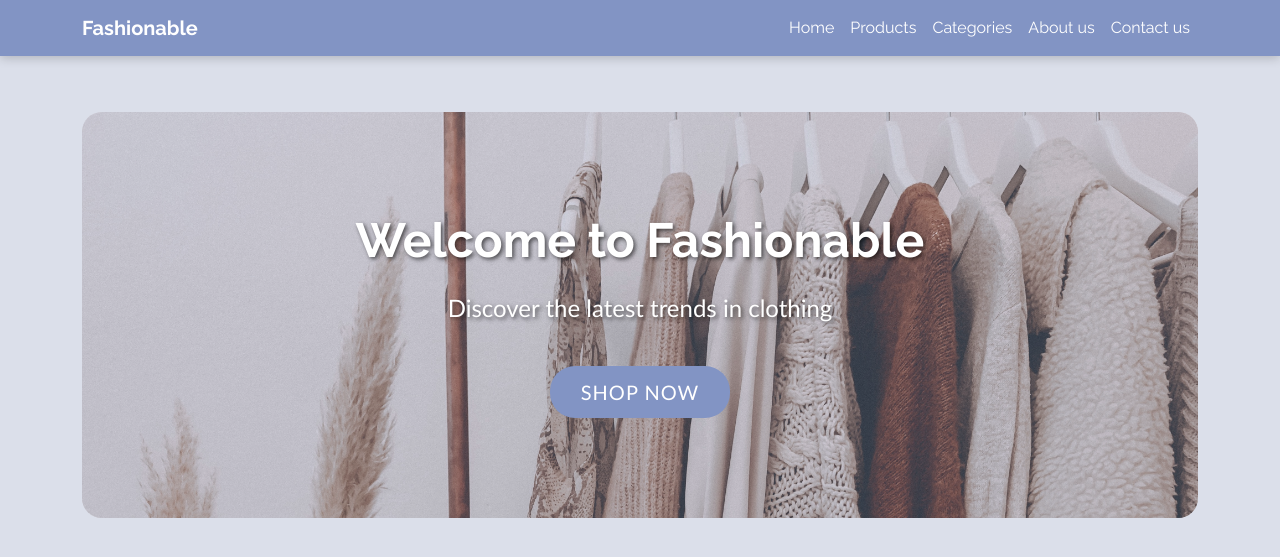
After one commit to 1391819/SFIA-CRUD-core-project, a Flask app: template application/templates/index.html in a window 1280 px wide. The commit adds this page. Shown: the top 557 px of the page. Run offline with Flask 3, Linux system fonts and the light colour scheme; the template is opened without the code that fills it, so the values that code supplies are empty; parts of the project's set-up code (start-up, migrations or seed data) failed here and were passed over.

Commit message:
RN: create index.html template + stylesheet and added to navbar

```diff
--- a/application/static/css/styles.css
+++ b/application/static/css/styles.css
@@ -1,13 +1,13 @@
 /* ------------------------------------- */
 /* Main styling */
 body {
-    background-color: #DBDFEA;
+    background-color: rgb(219, 223, 234);
     font-family: 'Trebuchet MS', 'Lucida Sans Unicode', 'Lucida Grande', 'Lucida Sans', Arial, sans-serif
 }
 
 h1, h2, h3, h4, h5, h6 {
     font-family: 'Raleway', sans-serif;
-    color: #8294C4;
+    color: rgb(130, 148, 196);
 }
 
 h1 {
@@ -35,19 +35,73 @@ p {
 
 .custom-navbar {
     font-family: 'Raleway', sans-serif;
-    background-color: #8294C4;
+    background-color: rgb(130, 148, 196);
     box-shadow: 0px 2px 10px rgba(0, 0, 0, 0.2);
 }
 
  .navbar-brand {
-    color: #fff;
+    color: rgb(255, 255, 255);
     font-weight: bold;
 }
 
 .navbar-nav .nav-link {
-    color: #fff;
+    color: rgb(255, 255, 255);
 }
 
+/* ------------------------------------- */
+/* Home page */
+
+.jumbotron {
+    position: relative;
+    background-image: url("../imgs/banner.jpg");
+    background-size: cover;
+    color: rgb(255, 255, 255);
+    padding: 100px 0;
+    text-align: center;
+    z-index: 1;
+    border-radius: 20px;
+}
+
+.jumbotron::before {
+    content: "";
+    position: absolute;
+    top: 0;
+    left: 0;
+    width: 100%;
+    height: 100%;
+    background-color: rgba(130, 148, 196, 0.3);
+    z-index: -1;
+    border-radius: 20px;
+}
+
+.jumbotron h1 {
+    font-size: 3em;
+    font-weight: bold;
+    color: #fff;
+    margin-bottom: 20px;
+    text-shadow: 2px 2px 4px rgba(0, 0, 0, 0.6);
+}
+
+.jumbotron p {
+    font-size: 1.5em;
+    margin-bottom: 40px;
+    text-shadow: 2px 2px 4px rgba(0, 0, 0, 0.6);
+}
+
+.btn-shop-now {
+    background-color: rgb(130, 148, 196);
+    color: #fff;
+    font-size: 1.25rem;
+    padding: 10px 30px;
+    border-radius: 25px;
+    text-transform: uppercase;
+    letter-spacing: 1px;
+    transition: background-color 0.3s ease;
+}
+
+.btn-shop-now:hover {
+    background-color: rgb(92, 109, 156);
+}
 
 /* ------------------------------------- */
 /* Item listing page */
--- a/application/templates/base.html
+++ b/application/templates/base.html
@@ -23,12 +23,13 @@
 	</head>
 	<!-- Body -->
 	<body>
+		<header>
 			<!-- NavBar -->
 			<nav
 				class="navbar navbar-expand-lg navbar-dark custom-navbar fixed-top"
 			>
 				<div class="container">
-				<a class="navbar-brand" href="#">Fashionable</a>
+					<a class="navbar-brand" href="/">Fashionable</a>
 					<button
 						class="navbar-toggler"
 						type="button"
@@ -46,7 +47,7 @@
 					>
 						<ul class="navbar-nav">
 							<li class="nav-item active">
-							<a class="nav-link" href="#">Home</a>
+								<a class="nav-link" href="/">Home</a>
 							</li>
 							<li class="nav-item">
 								<a class="nav-link" href="/items">Products</a>
@@ -64,6 +65,7 @@
 					</div>
 				</div>
 			</nav>
+		</header>
 		<!-- Main -->
 		<div class="container mt-7">
 			{% block content%} {% endblock content%}
--- /dev/null
+++ b/application/templates/index.html
@@ -0,0 +1,16 @@
+<!-- extending from base layout --->
+{% extends "base.html" %}
+
+<!-- changing title --->
+{% block title %} - Home {% endblock title %}
+
+<!-- changing content --->
+{% block content %}
+
+<div class="jumbotron">
+	<h1>Welcome to Fashionable</h1>
+	<p>Discover the latest trends in clothing</p>
+	<a href="/items" class="btn btn-shop-now">Shop now</a>
+</div>
+
+{% endblock content%}
```
Also changed, not shown: application/static/imgs/banner.jpg (added). Lines whose indentation alone changed are shown as unchanged.
